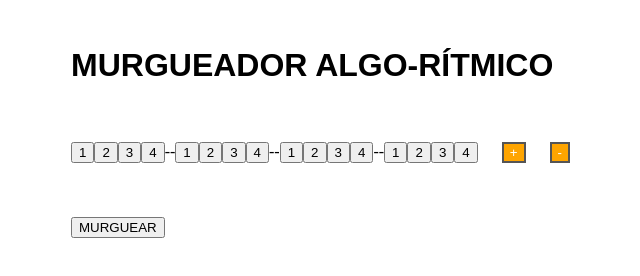
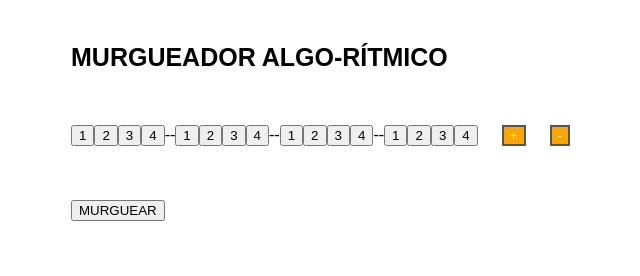
Before and after one commit to francorule/algo-ritmico, a plain HTML site: page index.html in a window 1280 px wide. Shown: the whole page, without its empty margins (294-934 px from the left). Drawn offline with nearby package versions, Linux system fonts and the light colour scheme.

Commit message:
Add files via upload

```diff
--- a/index.html
+++ b/index.html
@@ -1,9 +1,10 @@
 <html>
 	<head>
 		<meta charset="utf-8" />
+		<title>Murgueador Algo-rítmico</title>
 		<style>
 			#contenedor { width: 550px; margin: auto; }
-			h1 { font-family: Arial, Helvetica; }
+			h1 { font-family: Arial, Helvetica; font-size: 25px; }
 			button.si { background-color: green; color: white }
 			div#entrada { display: inline; }
 			div.compas { display: inline; }
```
